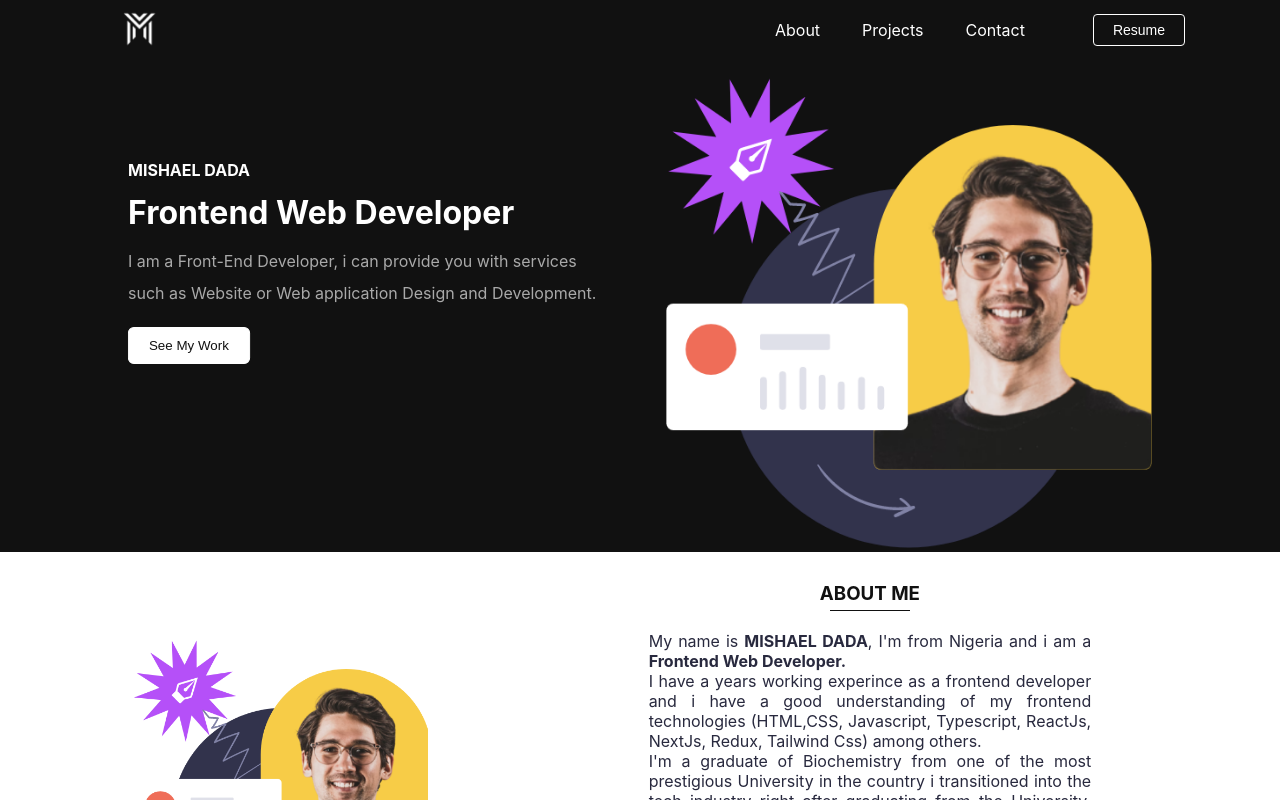
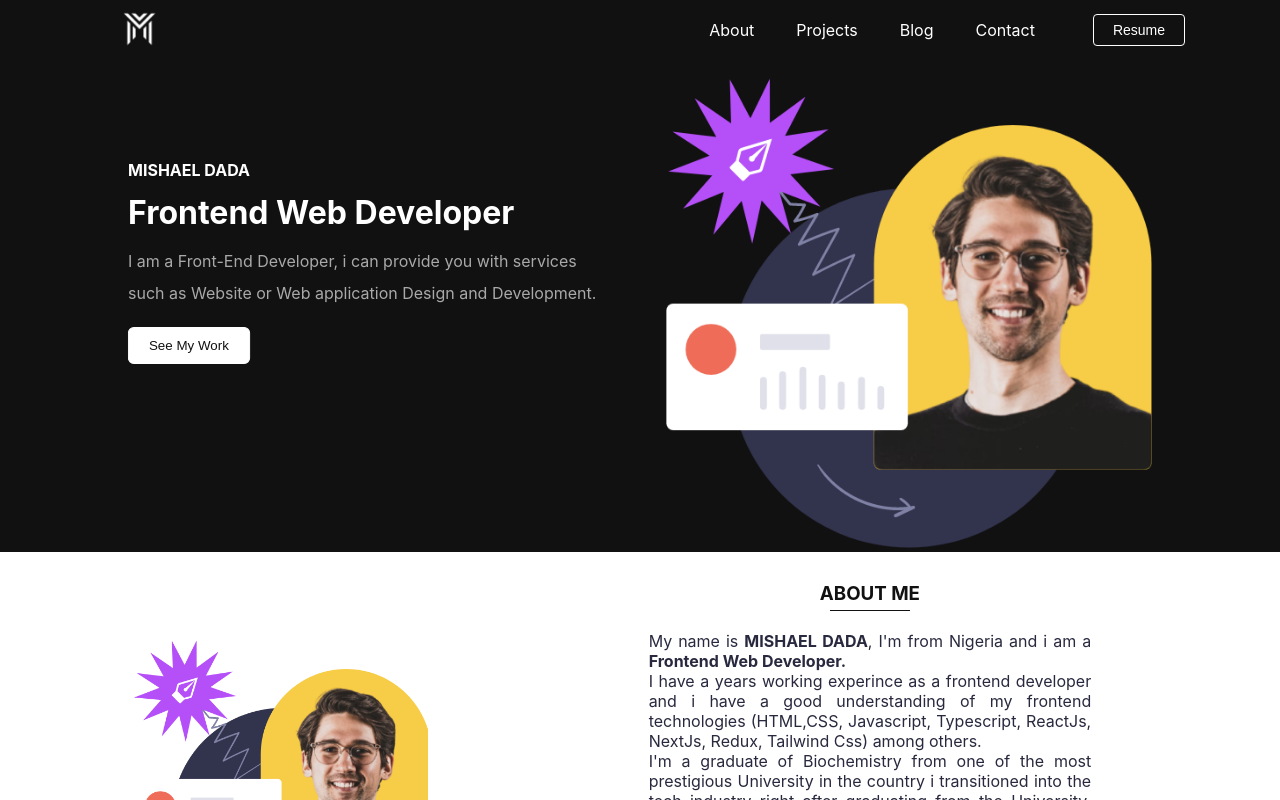
Before and after one commit to mishael1-d/Portfolio, a React (Create React App) app: page / in a window 1280 px wide. Shown: the top 800 px of the page. Built offline with nearby package versions, Linux system fonts and the light colour scheme.

Commit message:
added blog link to navbar

```diff
--- a/src/components/Navbar/Navbar.js
+++ b/src/components/Navbar/Navbar.js
@@ -33,6 +33,17 @@ function Navbar() {
               Projects
               </a>
           </li>
+          <li
+            className="nav-item"
+          >
+            <a
+              href="#blogs"
+              className="nav-links"
+              onClick={closeMobileMenu}
+            >
+              Blog
+              </a>
+          </li>
           <li className="nav-item">
             <a
               href="#contact"
```
